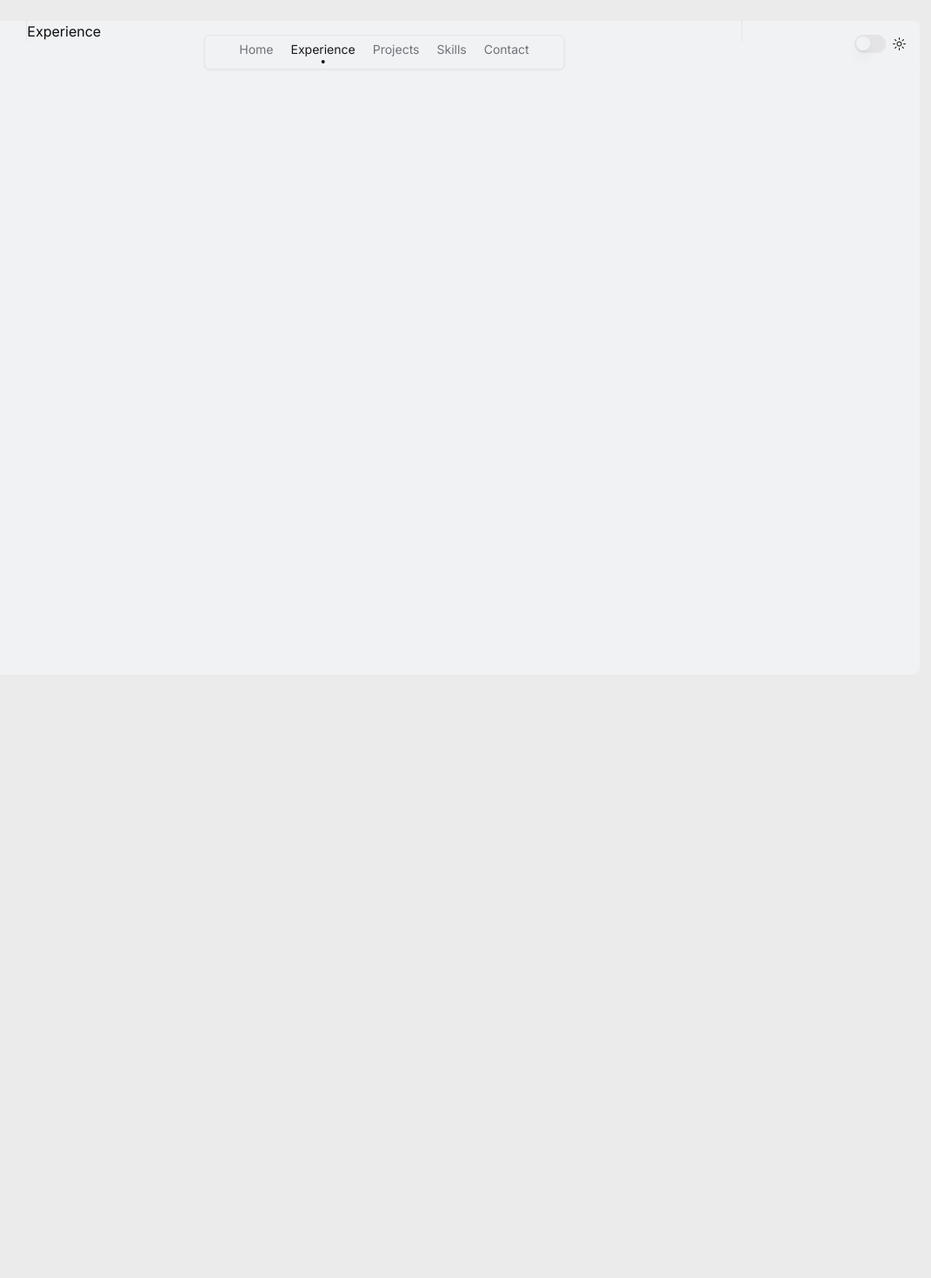
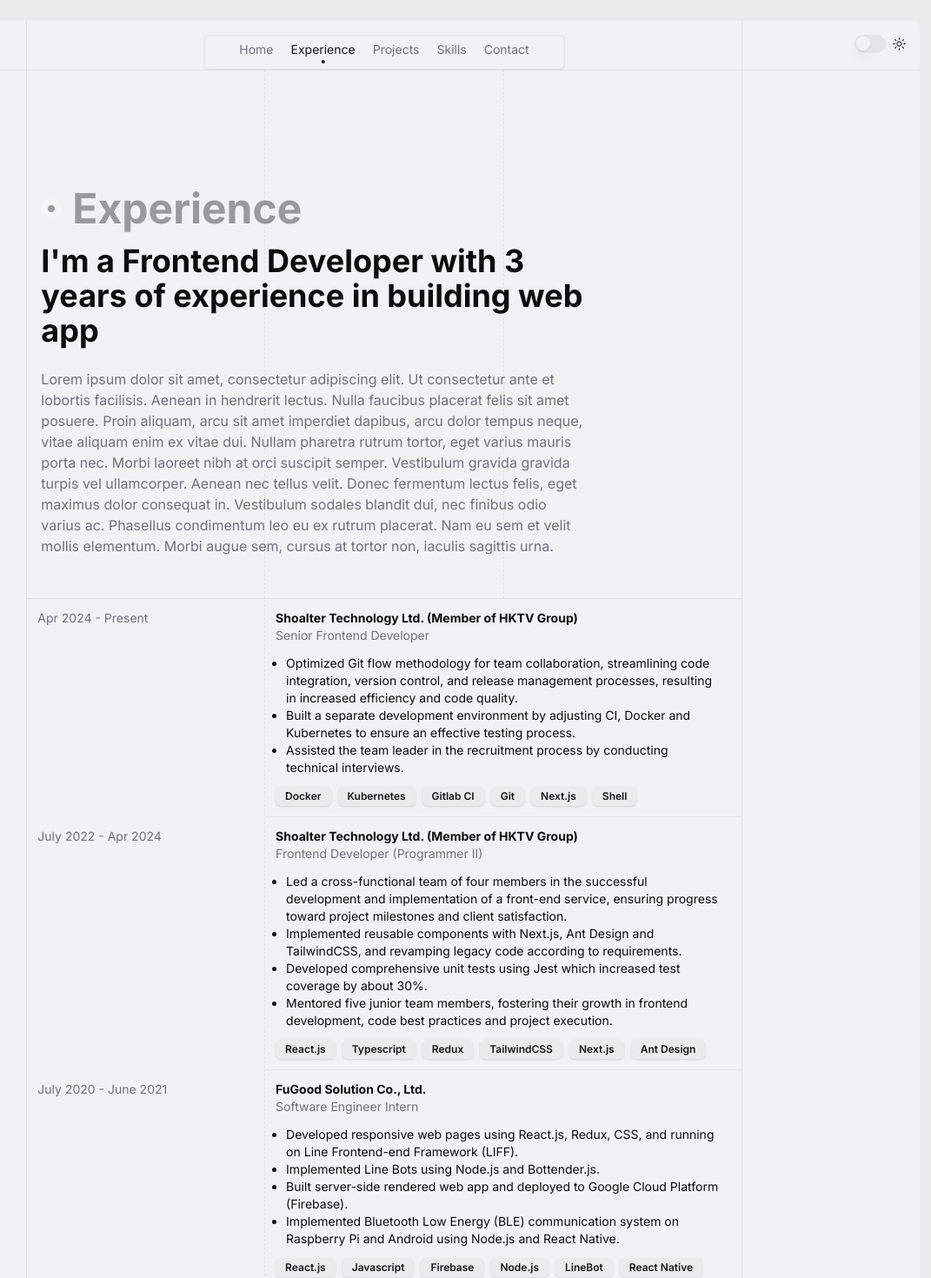
Before and after one commit to tsungyu927/tsungyu927.github.io, a Next.js app: page /experience in a window 1280 px wide. Shown: the top 1470 px of the page at 87% size, without its empty margins (198-1269 px from the left). Before the commit the page ends 800 px from the top, so only its background shows below. Built offline with nearby package versions, Linux system fonts and the light colour scheme.

Commit message:
feat: add experience page

```diff
--- a/app/experience/page.tsx
+++ b/app/experience/page.tsx
@@ -1,3 +1,32 @@
+import ExperienceCard from "@/components/ExperienceCard";
+import Header from "@/components/Header";
+import Wrapper from "@/components/Wrapper";
+import data from "@/constants/profile.json";
+
 export default function Experience() {
-  return <main className="flex">Experience</main>;
+  const { experience } = data;
+  return (
+    <Wrapper>
+      <div className="absolute left-0 mt-14 w-1/3 h-[calc(100%-56px)] border-r border-dashed" />
+      <div className="absolute right-0 mt-14 w-1/3 h-[calc(100%-56px)] border-l border-dashed" />
+      <div className="relative z-10 w-full min-h-[calc(100dvh-48px)] pt-48">
+        <div className="px-4 mb-12">
+          <Header>Experience</Header>
+          <h2 className="w-4/5 mb-6 text-4xl font-bold">{experience.title}</h2>
+          <h3 className="w-4/5 text-muted-foreground">
+            {experience.description}
+          </h3>
+        </div>
+        <div className="mb-4 flex flex-col border-y">
+          {experience.work.map((item, index, arr) => (
+            <ExperienceCard
+              key={item.startDate}
+              isLast={index === arr.length - 1}
+              {...item}
+            />
+          ))}
+        </div>
+      </div>
+    </Wrapper>
+  );
 }
--- a/app/layout.tsx
+++ b/app/layout.tsx
@@ -1,8 +1,9 @@
 import type { Metadata } from "next";
 import { Inter } from "next/font/google";
 import "./globals.css";
+import Sidebar from "@/components/Menubar";
 import { ThemeProvider } from "@/components/ThemeProvider";
-import Wrapper from "@/components/Wrapper";
+import ThemeToggle from "@/components/ThemeToggle";
 
 const inter = Inter({ subsets: ["latin"] });
 
@@ -18,16 +19,19 @@ export default function RootLayout({
 }>) {
   return (
     <html lang="en" suppressHydrationWarning>
-      <body
-        className={`${inter.className} p-6 bg-background-behind w-dvw h-dvh`}
-      >
+      <body className={`${inter.className} p-6 bg-background-behind`}>
         <ThemeProvider
           attribute="class"
           defaultTheme="system"
           enableSystem
           disableTransitionOnChange
         >
-          <Wrapper>{children}</Wrapper>
+          <div className="relative h-fit min-h-full rounded-lg bg-background">
+            <div className="absolute top-14 w-full border-b" />
+            <Sidebar />
+            <ThemeToggle />
+            {children}
+          </div>
         </ThemeProvider>
       </body>
     </html>
--- a/app/page.tsx
+++ b/app/page.tsx
@@ -1,17 +1,17 @@
+import Wrapper from "@/components/Wrapper";
+import data from "@/constants/profile.json";
+
 export default function Home() {
+  const { profile } = data;
+
   return (
-    <main className="w-full min-h-[calc(100dvh-48px)] flex justify-center items-center">
-      <div className="w-2/3 flex flex-col justify-center items-center">
-        <h1 className="mb-4 text-6xl font-bold">Jamie Chien</h1>
-        <p className="text-center text-muted-foreground">
-          Passionate Frontend Developer with a strong knack for creativity and
-          highly skilled in HTML, CSS, JavaScript, and React.js. I excel in
-          writing detailed technical documentation and am skilled at effective
-          communication. My commitment to staying updated with the latest trends
-          and technologies allows me to deliver innovative solutions that bridge
-          user experience with cutting-edge frontend development.
-        </p>
+    <Wrapper>
+      <div className="w-full min-h-[calc(100dvh-48px)] flex justify-center items-center">
+        <div className="w-2/3 flex flex-col justify-center items-center">
+          <h1 className="mb-4 text-6xl font-bold">{profile.name}</h1>
+          <p className="text-center text-muted-foreground">{profile.brief}</p>
+        </div>
       </div>
-    </main>
+    </Wrapper>
   );
 }
--- /dev/null
+++ b/components/ExperienceCard.tsx
@@ -0,0 +1,54 @@
+import { Badge } from "@/components/ui/badge";
+import { cn } from "@/lib/utils";
+
+type ExperienceCardProps = {
+  // Is last experience card?
+  isLast: boolean;
+  // Card information
+  company: string;
+  position: string;
+  location: string;
+  startDate: string;
+  endDate: string;
+  description: string[];
+  tags: string[];
+};
+
+const ExperienceCard = ({
+  isLast,
+  company,
+  position,
+  location,
+  startDate,
+  endDate,
+  description,
+  tags,
+}: ExperienceCardProps) => {
+  return (
+    <div className="w-full flex text-sm">
+      <section className="p-3 w-1/3 flex text-muted-foreground">
+        {startDate} - {endDate}
+      </section>
+      <section className={cn("p-3 w-2/3 bg-background", !isLast && "border-b")}>
+        <h3 className="font-bold">{company}</h3>
+        <h3 className="text-muted-foreground">{position}</h3>
+        <ul className="p-3">
+          {description.map((text) => (
+            <li key={text} className="list-disc">
+              {text}
+            </li>
+          ))}
+        </ul>
+        <div className="flex flex-wrap gap-2">
+          {tags.map((tag) => (
+            <Badge key={tag} className="bg-background-behind text-primary">
+              {tag}
+            </Badge>
+          ))}
+        </div>
+      </section>
+    </div>
+  );
+};
+
+export default ExperienceCard;
--- /dev/null
+++ b/components/Header.tsx
@@ -0,0 +1,14 @@
+const Header = ({ children }: { children: React.ReactNode }) => {
+  return (
+    <div className="mb-4 flex items-center gap-3">
+      <div className="w-6 h-6 flex justify-center items-center rounded-full bg-secondary">
+        <div className="w-2 h-2 rounded-full bg-primary opacity-40" />
+      </div>
+      <h2 className="w-2/3 text-5xl font-bold text-primary opacity-40">
+        {children}
+      </h2>
+    </div>
+  );
+};
+
+export default Header;
--- a/components/Wrapper.tsx
+++ b/components/Wrapper.tsx
@@ -1,18 +1,10 @@
-import Sidebar from "@/components/Menubar";
-import ThemeToggle from "@/components/ThemeToggle";
-
 const Wrapper = ({ children }: { children: React.ReactNode }) => {
   return (
-    <div className="relative h-fit min-h-full rounded-lg bg-background">
-      <div className="absolute top-14 w-full h-[1px] bg-muted" />
-      <Sidebar />
-      <ThemeToggle />
-      <div className="w-full h-fit flex">
-        <div className="flex grow border-r" />
-        <div className="w-2/3">{children}</div>
-        <div className="flex grow border-l" />
-      </div>
-    </div>
+    <main className="w-full h-fit flex">
+      <div className="relative flex grow border-r" />
+      <div className="relative min-w-[768px] w-2/3">{children}</div>
+      <div className="flex grow border-l" />
+    </main>
   );
 };
 
--- /dev/null
+++ b/components/ui/badge.tsx
@@ -0,0 +1,36 @@
+import * as React from "react"
+import { cva, type VariantProps } from "class-variance-authority"
+
+import { cn } from "@/lib/utils"
+
+const badgeVariants = cva(
+  "inline-flex items-center rounded-md border px-2.5 py-0.5 text-xs font-semibold transition-colors focus:outline-none focus:ring-2 focus:ring-ring focus:ring-offset-2",
+  {
+    variants: {
+      variant: {
+        default:
+          "border-transparent bg-primary text-primary-foreground shadow hover:bg-primary/80",
+        secondary:
+          "border-transparent bg-secondary text-secondary-foreground hover:bg-secondary/80",
+        destructive:
+          "border-transparent bg-destructive text-destructive-foreground shadow hover:bg-destructive/80",
+        outline: "text-foreground",
+      },
+    },
+    defaultVariants: {
+      variant: "default",
+    },
+  }
+)
+
+export interface BadgeProps
+  extends React.HTMLAttributes<HTMLDivElement>,
+    VariantProps<typeof badgeVariants> {}
+
+function Badge({ className, variant, ...props }: BadgeProps) {
+  return (
+    <div className={cn(badgeVariants({ variant }), className)} {...props} />
+  )
+}
+
+export { Badge, badgeVariants }
--- a/constants/profile.json
+++ b/constants/profile.json
@@ -3,7 +3,10 @@
     "name": "Jamie Chien",
     "brief": "Passionate Frontend Developer with a strong knack for creativity and highly skilled in HTML, CSS, JavaScript, and React.js. I excel in writing detailed technical documentation and am skilled at effective communication. My commitment to staying updated with the latest trends and technologies allows me to deliver innovative solutions that bridge user experience with cutting-edge frontend development."
   },
-  "experience": [
+  "experience": {
+    "title": "I'm a Frontend Developer with 3 years of experience in building web app",
+    "description": "Lorem ipsum dolor sit amet, consectetur adipiscing elit. Ut consectetur ante et lobortis facilisis. Aenean in hendrerit lectus. Nulla faucibus placerat felis sit amet posuere. Proin aliquam, arcu sit amet imperdiet dapibus, arcu dolor tempus neque, vitae aliquam enim ex vitae dui. Nullam pharetra rutrum tortor, eget varius mauris porta nec. Morbi laoreet nibh at orci suscipit semper. Vestibulum gravida gravida turpis vel ullamcorper. Aenean nec tellus velit. Donec fermentum lectus felis, eget maximus dolor consequat in. Vestibulum sodales blandit dui, nec finibus odio varius ac. Phasellus condimentum leo eu ex rutrum placerat. Nam eu sem et velit mollis elementum. Morbi augue sem, cursus at tortor non, iaculis sagittis urna.",
+    "work": [
       {
         "company": "Shoalter Technology Ltd. (Member of HKTV Group)",
         "position": "Senior Frontend Developer",
@@ -14,7 +17,8 @@
           "Optimized Git flow methodology for team collaboration, streamlining code integration, version control, and release management processes, resulting in increased efficiency and code quality.",
           "Built a separate development environment by adjusting CI, Docker and Kubernetes to ensure an effective testing process.",
           "Assisted the team leader in the recruitment process by conducting technical interviews."
-      ]
+        ],
+        "tags": ["Docker", "Kubernetes", "Gitlab CI", "Git", "Next.js", "Shell"]
       },
       {
         "company": "Shoalter Technology Ltd. (Member of HKTV Group)",
@@ -27,6 +31,14 @@
           "Implemented reusable components with Next.js, Ant Design and TailwindCSS, and revamping legacy code according to requirements.",
           "Developed comprehensive unit tests using Jest which increased test coverage by about 30%.",
           "Mentored five junior team members, fostering their growth in frontend development, code best practices and project execution."
+        ],
+        "tags": [
+          "React.js",
+          "Typescript",
+          "Redux",
+          "TailwindCSS",
+          "Next.js",
+          "Ant Design"
         ]
       },
       {
@@ -40,9 +52,18 @@
           "Implemented Line Bots using Node.js and Bottender.js.",
           "Built server-side rendered web app and deployed to Google Cloud Platform (Firebase).",
           "Implemented Bluetooth Low Energy (BLE) communication system on Raspberry Pi and Android using Node.js and React Native."
+        ],
+        "tags": [
+          "React.js",
+          "Javascript",
+          "Firebase",
+          "Node.js",
+          "LineBot",
+          "React Native"
         ]
       }
-  ],
+    ]
+  },
   "projects": [
     {
       "name": "Shozzle",
```
Lines whose indentation alone changed are shown as unchanged.
